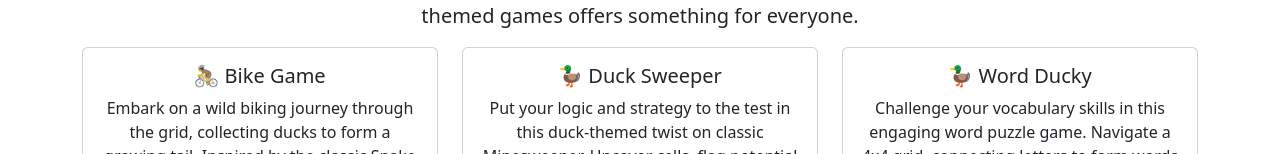
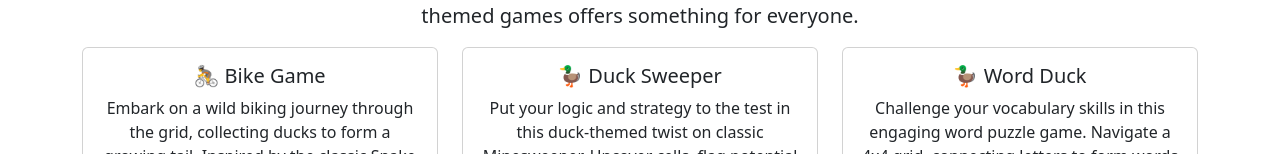
Before and after one commit to agarish25/CS-Topics-Sem-1-Project, a React (Create React App) app in the folder my-app/: page /about in a window 1280 px wide. Shown: the part 464-618 px from the top of the page. Built offline with nearby package versions, Linux system fonts and the light colour scheme.

Commit message:
spelling error

```diff
--- a/my-app/src/Pages/About.js
+++ b/my-app/src/Pages/About.js
@@ -47,7 +47,7 @@ const About = () => {
                 <Col md={4}>
                 <Card className="h-100">
                     <Card.Body>
-                    <Card.Title>🦆 Word Ducky</Card.Title>
+                    <Card.Title>🦆 Word Duck</Card.Title>
                     <Card.Text>
                         Challenge your vocabulary skills in this engaging word puzzle game. Navigate a 4x4 grid, connecting letters to form words while your duck mascot follows your every move. Strategy and speed are key!
                     </Card.Text>
```
